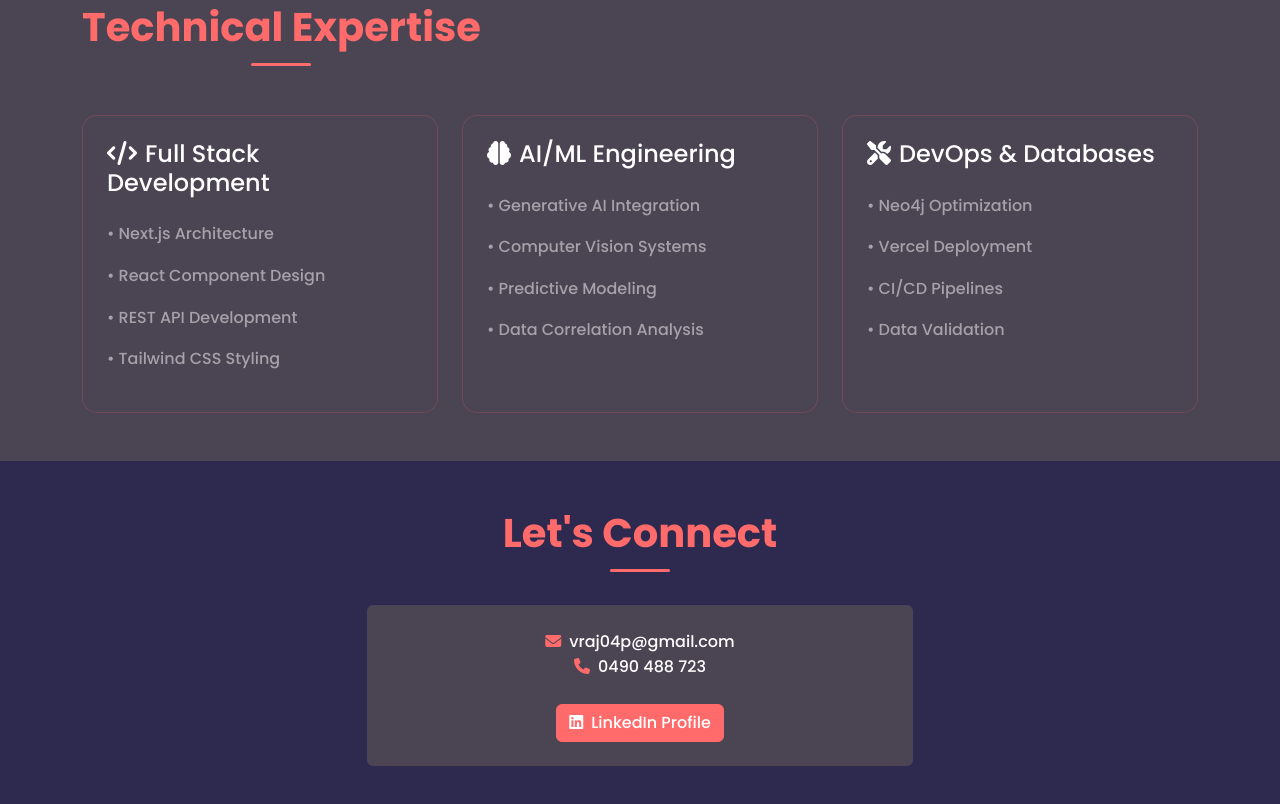
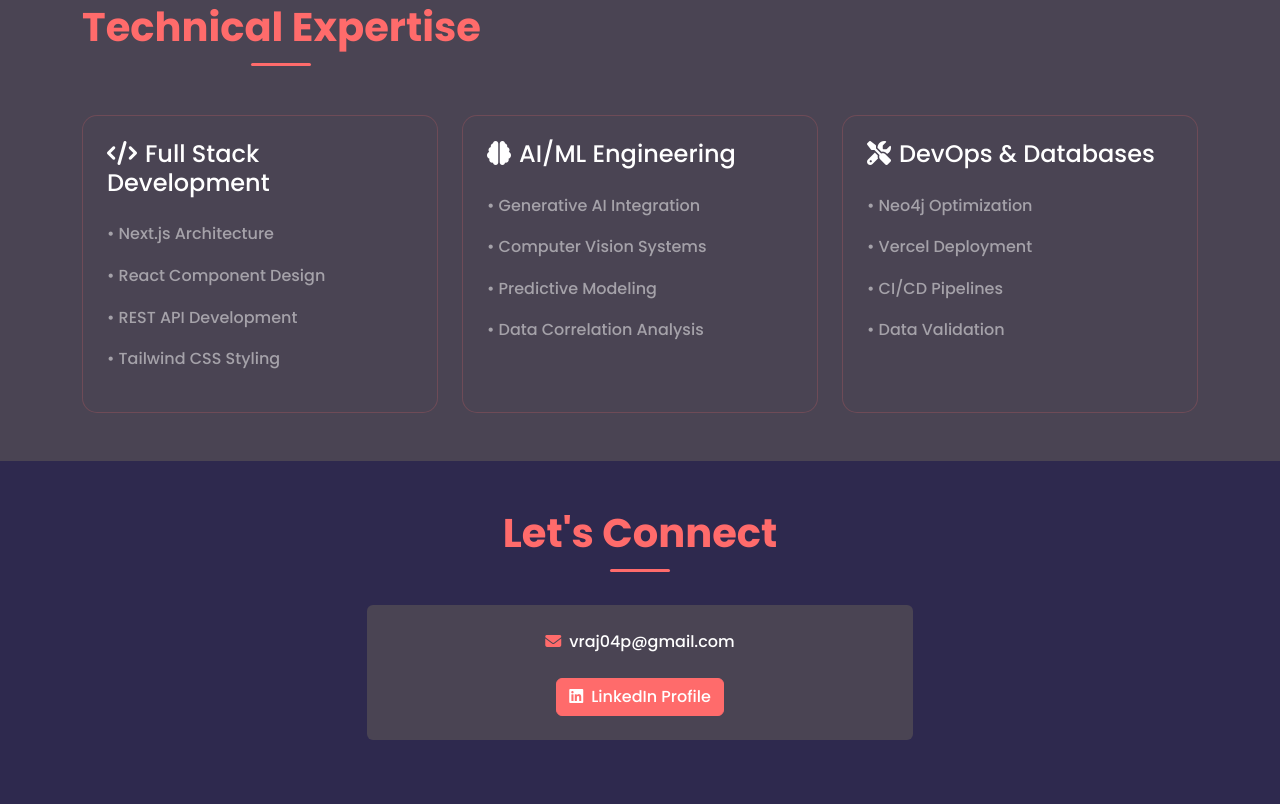
Before and after one commit to thyblob/thyblob.github.io, a plain HTML site: page index.html in a window 1280 px wide. Shown: the part 3233-4037 px from the top of the page. Drawn offline with nearby package versions, Linux system fonts and the light colour scheme.

Commit message:
Update index.html

```diff
--- a/index.html
+++ b/index.html
@@ -495,7 +495,6 @@
                     <div class="contact-card p-4 rounded" style="background: var(--card-bg)">
                         <p class="text-white mb-4">
                             <i class="fas fa-envelope me-2" style="color: var(--primary-color)"></i>vraj04p@gmail.com<br>
-                            <i class="fas fa-phone me-2" style="color: var(--primary-color)"></i>0490 488 723
                         </p>
                         <a href="https://www.linkedin.com/in/vraj-patel-644597257/"
                            class="btn btn-primary"
```
